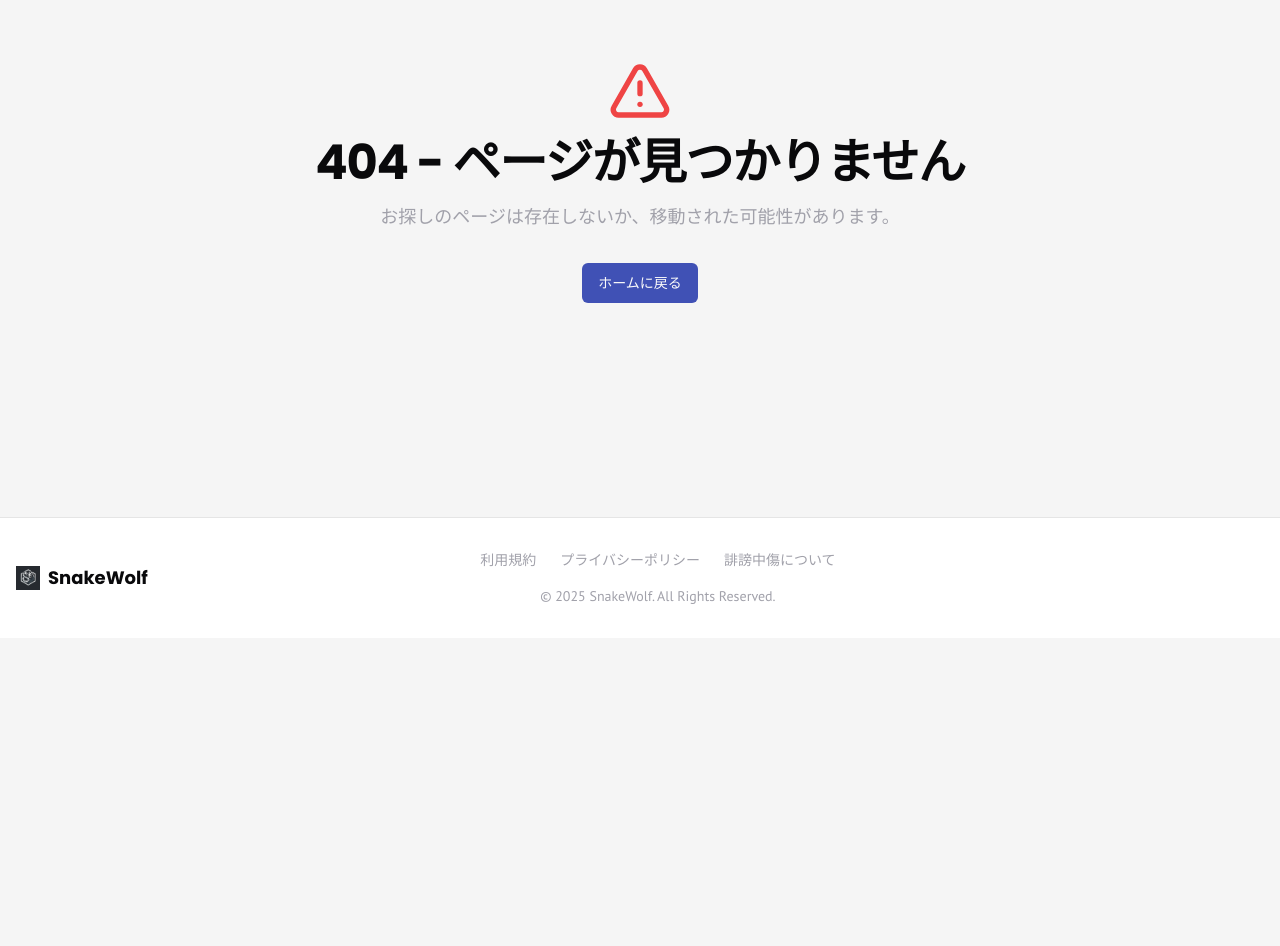
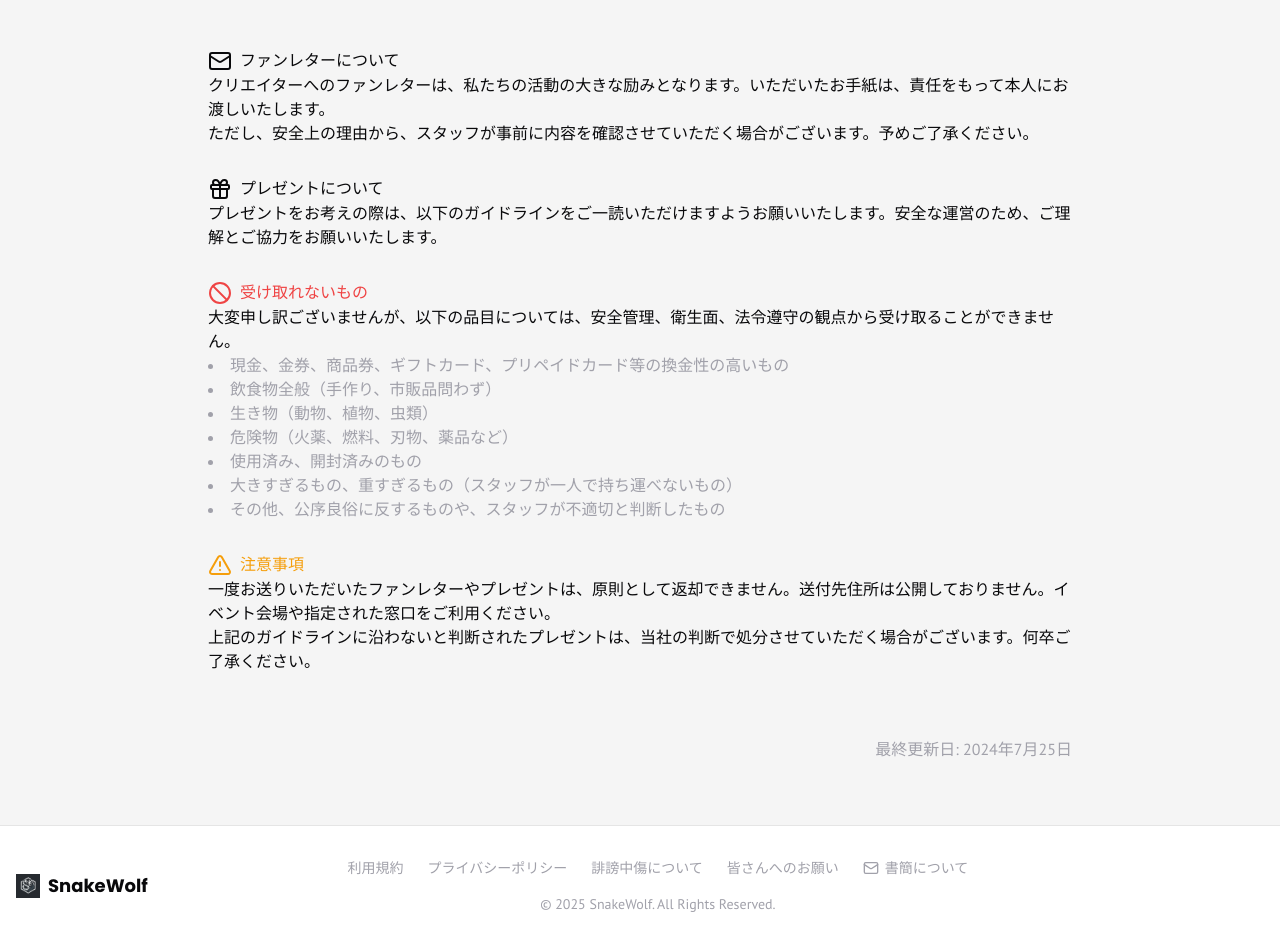
Before and after one commit to snakewolflab/snakewolf-website, a Next.js app: page /letters in a window 1280 px wide. Before the commit this address had no page. Shown: the part 220-1166 px from the top of the page. Before the commit the page ends 858 px from the top, so only its background shows below. Built offline with nearby package versions, Linux system fonts and the light colour scheme.

Commit message:
フッターに新しく皆さんへのお願いページと書簡について(封筒はお知らせのレベルごとに代わります)

```diff
--- /dev/null
+++ b/src/app/letters/page.tsx
@@ -0,0 +1,56 @@
+
+import type { Metadata } from 'next';
+import { Gift, Mail, Ban, AlertTriangle } from 'lucide-react';
+
+export const metadata: Metadata = {
+  title: '書簡について',
+  description: 'ファンレターやプレゼントに関するガイドライン。',
+};
+
+export default function LettersPage() {
+  return (
+    <div className="container mx-auto px-4 py-16 max-w-4xl">
+      <header className="text-center mb-12">
+        <h1 className="font-headline text-4xl md:text-5xl font-bold tracking-tight">ファンレター・プレゼントについて</h1>
+        <p className="mt-4 max-w-2xl mx-auto text-lg text-muted-foreground">
+          クリエイターへの温かいご支援、誠にありがとうございます。
+        </p>
+      </header>
+
+      <div className="prose prose-lg dark:prose-invert max-w-none space-y-8">
+        <div>
+            <h2 className="font-headline flex items-center gap-2"><Mail />ファンレターについて</h2>
+            <p>クリエイターへのファンレターは、私たちの活動の大きな励みとなります。いただいたお手紙は、責任をもって本人にお渡しいたします。</p>
+            <p>ただし、安全上の理由から、スタッフが事前に内容を確認させていただく場合がございます。予めご了承ください。</p>
+        </div>
+
+        <div>
+            <h2 className="font-headline flex items-center gap-2"><Gift />プレゼントについて</h2>
+            <p>プレゼントをお考えの際は、以下のガイドラインをご一読いただけますようお願いいたします。安全な運営のため、ご理解とご協力をお願いいたします。</p>
+        </div>
+
+        <div>
+            <h2 className="font-headline flex items-center gap-2 text-destructive"><Ban />受け取れないもの</h2>
+            <p>大変申し訳ございませんが、以下の品目については、安全管理、衛生面、法令遵守の観点から受け取ることができません。</p>
+            <ul className="list-disc list-inside text-muted-foreground">
+                <li>現金、金券、商品券、ギフトカード、プリペイドカード等の換金性の高いもの</li>
+                <li>飲食物全般（手作り、市販品問わず）</li>
+                <li>生き物（動物、植物、虫類）</li>
+                <li>危険物（火薬、燃料、刃物、薬品など）</li>
+                <li>使用済み、開封済みのもの</li>
+                <li>大きすぎるもの、重すぎるもの（スタッフが一人で持ち運べないもの）</li>
+                <li>その他、公序良俗に反するものや、スタッフが不適切と判断したもの</li>
+            </ul>
+        </div>
+
+        <div>
+            <h2 className="font-headline flex items-center gap-2 text-amber-500"><AlertTriangle />注意事項</h2>
+            <p>一度お送りいただいたファンレターやプレゼントは、原則として返却できません。送付先住所は公開しておりません。イベント会場や指定された窓口をご利用ください。</p>
+            <p>上記のガイドラインに沿わないと判断されたプレゼントは、当社の判断で処分させていただく場合がございます。何卒ご了承ください。</p>
+        </div>
+
+        <p className="text-right text-muted-foreground pt-8">最終更新日: 2024年7月25日</p>
+      </div>
+    </div>
+  );
+}
--- /dev/null
+++ b/src/app/request/page.tsx
@@ -0,0 +1,48 @@
+
+import type { Metadata } from 'next';
+
+export const metadata: Metadata = {
+  title: '皆さんへのお願い',
+  description: 'SnakeWolfコミュニティへのお願いです。',
+};
+
+export default function RequestPage() {
+  return (
+    <div className="container mx-auto px-4 py-16 max-w-4xl">
+      <header className="text-center mb-12">
+        <h1 className="font-headline text-4xl md:text-5xl font-bold tracking-tight">皆さんへのお願い</h1>
+        <p className="mt-4 max-w-2xl mx-auto text-lg text-muted-foreground">
+          SnakeWolfの活動を応援してくださる皆様へ。
+        </p>
+      </header>
+
+      <div className="prose prose-lg dark:prose-invert max-w-none space-y-6">
+        <p>日頃より、SnakeWolfの活動および所属クリエイターを応援いただき、誠にありがとうございます。</p>
+        <p>皆様の温かいご支援が、私たちの創造の源となっています。健全なコミュニティを維持し、さらに良いコンテンツを皆様にお届けするため、いくつかお願いしたいことがございます。</p>
+
+        <h2 className="font-headline">コンテンツの楽しみ方について</h2>
+        <ul className="list-disc list-inside">
+          <li>公式に提供されているプラットフォームでコンテンツをお楽しみください。</li>
+          <li>無断転載や違法アップロードされたコンテンツの視聴はご遠慮ください。</li>
+          <li>憶測や不確かな情報に基づく発言や拡散はお控えください。</li>
+        </ul>
+
+        <h2 className="font-headline">二次創作活動について</h2>
+        <p>私たちは二次創作文化を尊重しており、ファンの皆様の活動を応援しています。ただし、以下の点にご配慮いただけますようお願いいたします。</p>
+        <ul className="list-disc list-inside">
+            <li>公式と誤解されるような表現は避けてください。</li>
+            <li>クリエイターや当プロジェクト、第三者の名誉を傷つける内容は禁止します。</li>
+            <li>過度に暴力的・性的な表現は、適切なゾーニングをお願いします。</li>
+            <li>営利目的での二次創作物の配布・販売は、別途許諾がない限りご遠慮ください。</li>
+        </ul>
+
+        <h2 className="font-headline">コミュニティでの振る舞いについて</h2>
+        <p>他のファンの方々やクリエイターへの敬意を忘れず、建設的でポジティブなコミュニケーションを心がけてください。詳細については、「誹謗中傷への対応について」のページもご一読ください。</p>
+
+        <p>これらのガイドラインは、クリエイターが安心して活動を続け、ファンの皆様が心から楽しめる環境を守るために設けています。皆様のご理解とご協力に、心より感謝申し上げます。</p>
+
+        <p className="text-right text-muted-foreground pt-8">最終更新日: 2024年7月25日</p>
+      </div>
+    </div>
+  );
+}
--- a/src/components/layout/footer.tsx
+++ b/src/components/layout/footer.tsx
@@ -5,6 +5,7 @@ import Link from 'next/link';
 import Image from 'next/image';
 import { useState, useEffect } from 'react';
 import Favicon from '@/app/favicon.png';
+import { Mail } from 'lucide-react';
 
 export function Footer() {
   const [currentYear, setCurrentYear] = useState(() => new Date().getFullYear());
@@ -17,6 +18,8 @@ export function Footer() {
     { href: "/terms", label: "利用規約" },
     { href: "/privacy", label: "プライバシーポリシー" },
     { href: "/defamation", label: "誹謗中傷について" },
+    { href: "/request", label: "皆さんへのお願い" },
+    { href: "/letters", label: "書簡について", icon: Mail },
   ];
 
   return (
@@ -30,7 +33,8 @@ export function Footer() {
           <div className="flex flex-col gap-4 items-center">
             <nav className="flex flex-wrap justify-center gap-x-6 gap-y-2 text-sm text-muted-foreground">
               {footerLinks.map((link) => (
-                <Link key={link.href} href={link.href} className="hover:text-primary transition-colors">
+                <Link key={link.href} href={link.href} className="flex items-center hover:text-primary transition-colors">
+                  {link.icon && <link.icon className="mr-1.5 h-4 w-4" />}
                   {link.label}
                 </Link>
               ))}
```
